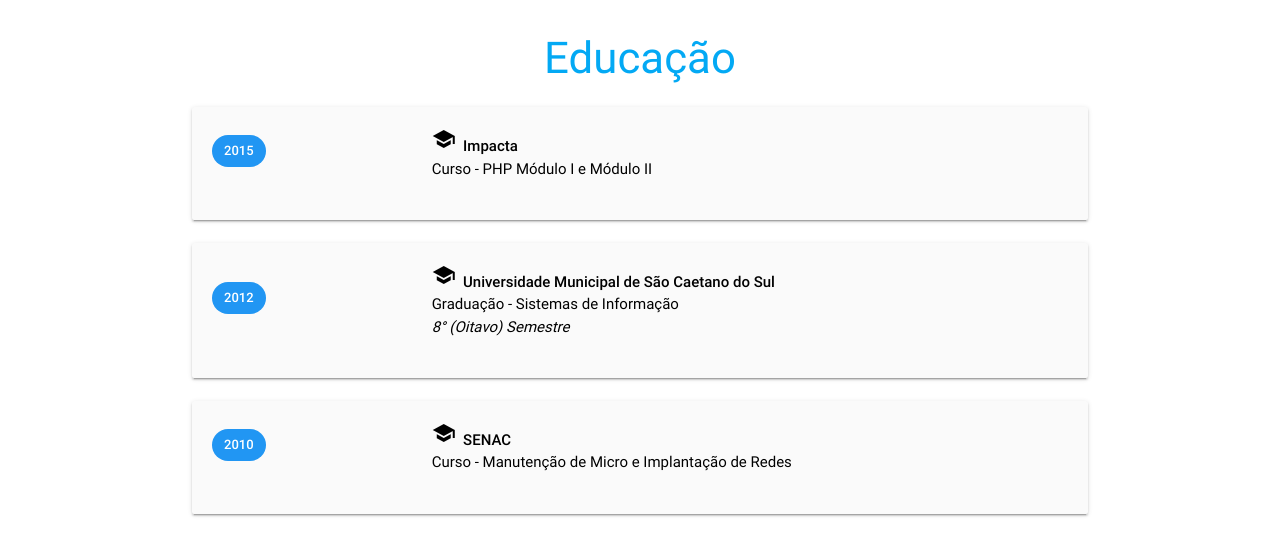
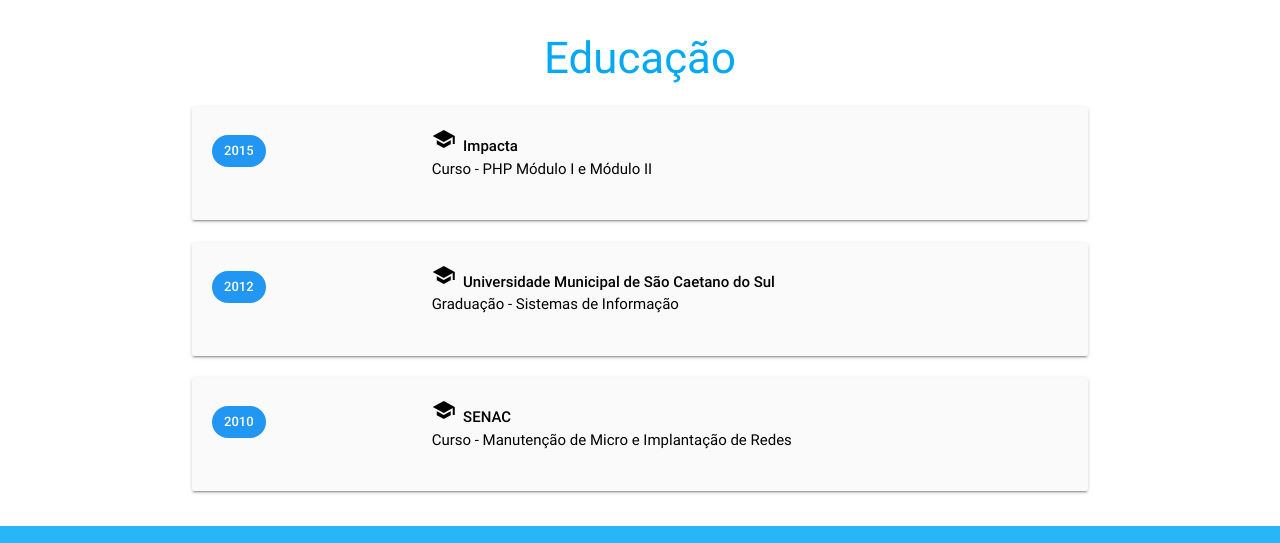
Before and after one commit to jpalves13/jpalves13.github.io, a plain HTML site: page index.html in a window 1280 px wide. Shown: the part 1427-1970 px from the top of the page. Drawn offline with nearby package versions, Linux system fonts and the light colour scheme.

Commit message:
Update index.html

```diff
--- a/index.html
+++ b/index.html
@@ -200,10 +200,6 @@
                               <span class="black-text">
                               Graduação - Sistemas de Informação
                               </span>
-                              <br>
-                              <span class="black-text">
-                              <em>8° (Oitavo) Semestre</em>
-                              </span>
                            </div>
                         </div>
                      </div>
```
